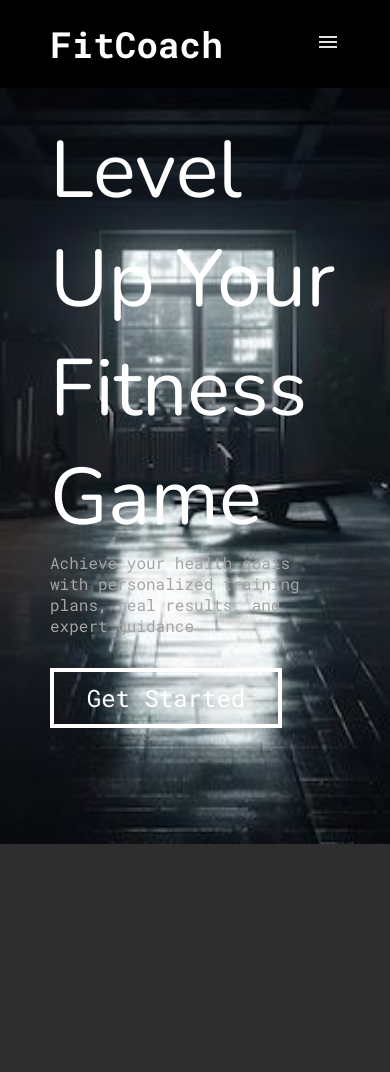
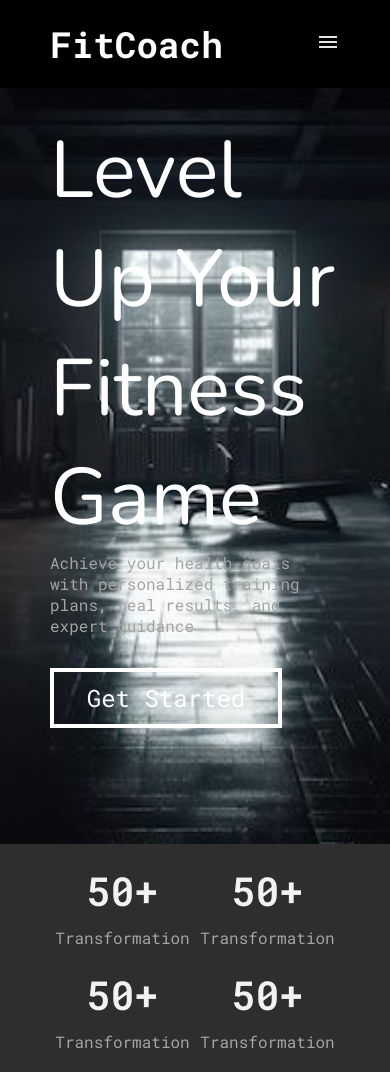
Before and after one commit to pathan-Hameed/Gymfolio, a React (Vite) app: page / in a window 390 px wide. Before the commit the page ends 844 px from the top, so only its background shows below. Built offline with nearby package versions, Linux system fonts and the light colour scheme.

Commit message:
numbers section for credibility

```diff
--- a/src/App.jsx
+++ b/src/App.jsx
@@ -1,5 +1,5 @@
 import React from 'react'
-import Navbar from './components/Navbar'
+import Navbar from './components/navbar/Navbar'
 import { Route, Routes } from 'react-router-dom'
 import './App.css';
 import Home from './pages/Home';
--- /dev/null
+++ b/src/components/about/About.css
@@ -0,0 +1,29 @@
+.about-section {
+  display: flex;
+  flex-direction: row;
+  justify-content: space-between;
+  align-items: flex-start;
+  height: 80vh;
+  width: 100%;
+  padding: 50px 100px;
+  background-color: #1a1a1a;
+}
+
+.about-wrapper {
+  background-image: url("../../assets/aboutProfile.jpg");
+  background-position: left;
+  background-attachment: fixed;
+  background-size: contain;
+  width: 50%;
+  height: auto;
+  border-radius: 20px;
+}
+
+.about-content {
+    width: 50%;
+    color: #f2f2f2;
+}
+
+.about-content p {
+    width: 100%;
+}
--- /dev/null
+++ b/src/components/about/About.jsx
@@ -0,0 +1,15 @@
+import React from 'react'
+import './About.css'
+
+export default function About() {
+  return (
+    <div className='about-section'>
+        <div className="about-wrapper">
+        </div>
+    <div className="about-content">
+        <h1>Meet Alex</h1>
+        <p>Lorem ipsum dolor sit amet consectetur adipisicing elit. Nam modi, eius veritatis fugit tempore optio libero? Accusamus, nobis id expedita sed unde impedit in, eum explicabo esse fuga ducimus ratione deleniti molestias ex corrupti aperiam. Distinctio temporibus ea iste aut, magnam possimus placeat corrupti est!</p>
+    </div>
+    </div>
+  )
+}
--- /dev/null
+++ b/src/components/numbers/Numbers.css
@@ -0,0 +1,44 @@
+.numList {
+    margin: 50px 100px;
+    list-style: none;
+    display: flex;
+    justify-content: space-between;
+    flex-wrap: nowrap;
+    align-items: center;
+}
+
+.numList li {
+    text-align: center;
+}
+
+.number {
+    font-size: 3rem;
+    font-weight: 600;
+    color: #a4a4a4;
+}
+
+.numList p {
+    font-size: 1.2rem;
+    color: #a4a4a4;
+    margin-top: 10px;
+}
+
+@media (max-width: 768px) {
+    .numList {
+        flex-wrap: wrap;
+        justify-content: space-around;
+        gap: 20px 0;
+        padding: 0 50px;
+        margin: 20px 0;
+    }
+
+    .number {
+        font-size: 2.5rem;
+        color: #f2f2f2;
+    }
+
+    .numList p {
+        font-size: 1rem;
+    }
+
+}
--- /dev/null
+++ b/src/components/numbers/Numbers.jsx
@@ -0,0 +1,25 @@
+import React from "react";
+import "./Numbers.css";
+
+export default function Numbers() {
+  return (
+    <ul className="numList">
+      <li>
+        <span className="number">50+</span>
+        <p>Transformation</p>
+      </li>
+      <li>
+        <span className="number">50+</span>
+        <p>Transformation</p>
+      </li>
+      <li>
+        <span className="number">50+</span>
+        <p>Transformation</p>
+      </li>
+      <li>
+        <span className="number">50+</span>
+        <p>Transformation</p>
+      </li>
+    </ul>
+  );
+}
--- a/src/pages/Home.jsx
+++ b/src/pages/Home.jsx
@@ -1,8 +1,11 @@
 import React from "react";
 import "./Home.css";
+import Numbers from "../components/numbers/Numbers";
+import About from "../components/about/About";
 
 export default function Home() {
   return (
+    <>
       <div className="homePage">
         <div className="content">
           <h1 className="heading">Level Up Your Fitness Game</h1>
@@ -13,5 +16,8 @@ export default function Home() {
           <button className="btn">Get Started</button>
         </div>
       </div>
+      <Numbers />
+      {/* <About /> */}
+    </>
   );
 }
```
Also changed, not shown: src/assets/aboutProfile.jpg (added), src/assets/fitnessProfile2.jpg (added), src/components/navbar/Navbar.css (renamed from src/components/Navbar.css), src/components/navbar/Navbar.jsx (renamed from src/components/Navbar.jsx). Lines whose indentation alone changed are shown as unchanged.
